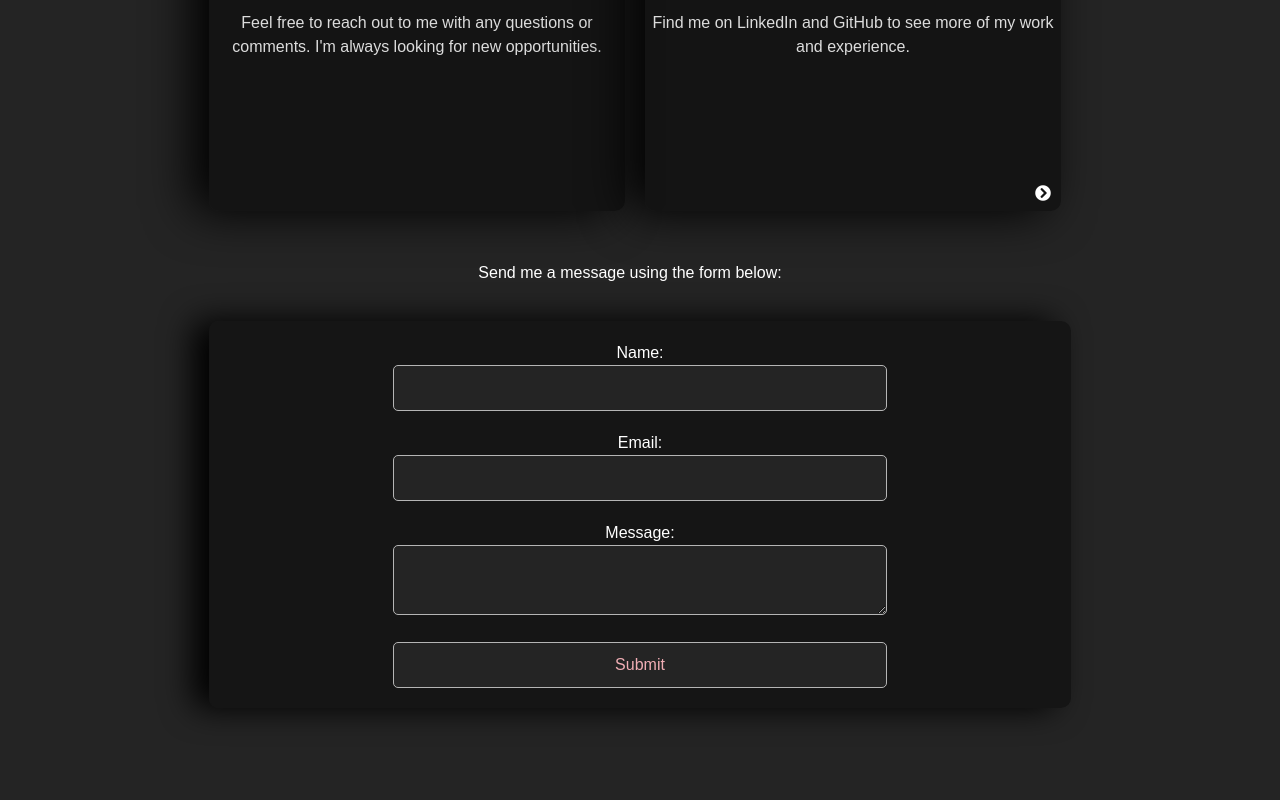
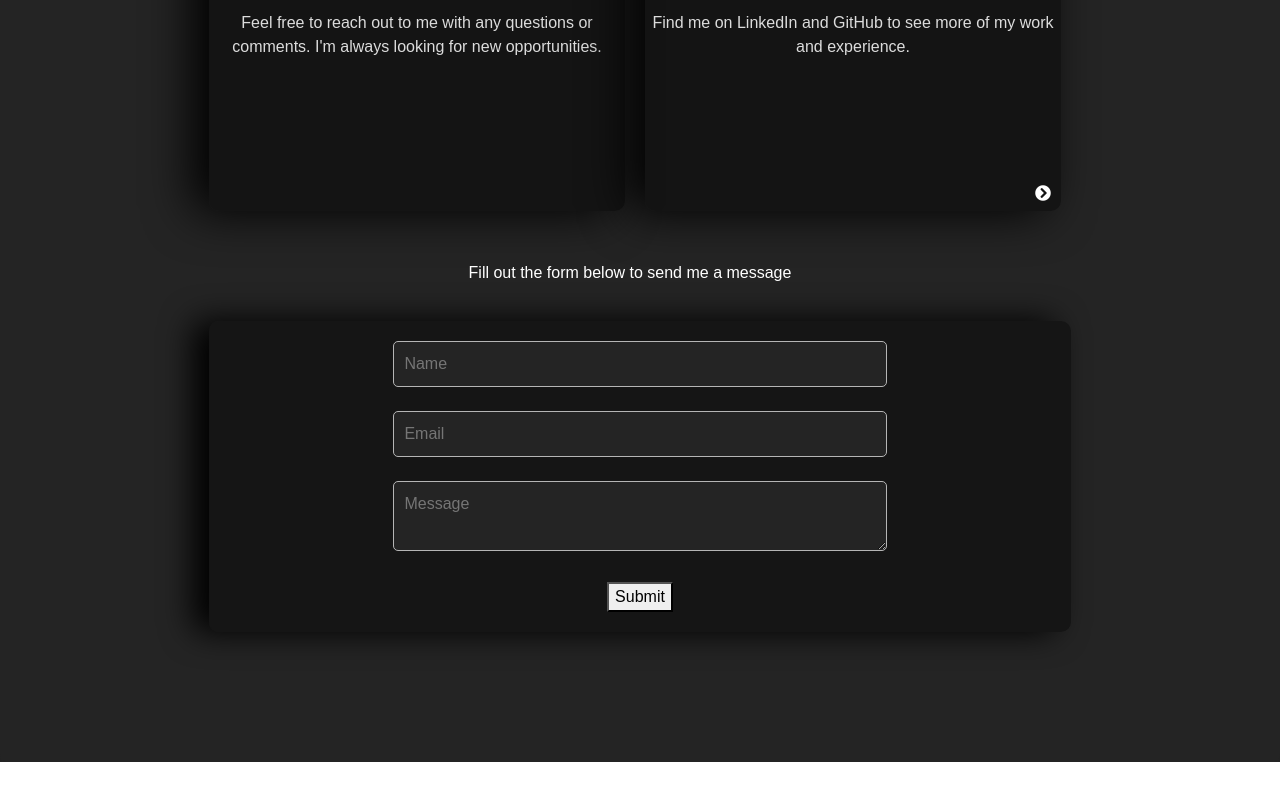
Before and after one commit to Quantumcode9/Portfolio, a React (Create React App) app in the folder portfolio/: page / in a window 1280 px wide. Shown: the part 4101-4901 px from the top of the page. After the commit the page ends 4863 px from the top, so only its background shows below. Built offline with nearby package versions, Linux system fonts and the light colour scheme.

Commit message:
Update Form

```diff
--- a/portfolio/src/App.css
+++ b/portfolio/src/App.css
@@ -983,7 +983,7 @@ and (max-width: 768px) {
 
 
 
-#contact-form {
+.contact-form {
   display: grid;
   grid-template-columns: 1fr;
   grid-column: span 2;
@@ -997,7 +997,7 @@ and (max-width: 768px) {
   margin-bottom: 90px;
 }
 
-#contact-form input, #contact-form textarea {
+.contact-form input, .contact-form textarea {
   padding: 10px;
   border-radius: 5px;
   border: 1px solid #b5b5b5;
@@ -1006,7 +1006,7 @@ and (max-width: 768px) {
   width: 60%;
 }
 
-#contact-form input:focus, #contact-form textarea:focus {
+.contact-form input:focus, .contact-form textarea:focus {
   border: 1px solid #242424;
 }
 
@@ -1035,7 +1035,7 @@ and (max-width: 768px) {
 
 
 @media screen and (max-width: 768px) {
-  #contact-form input, #contact-form textarea {
+  .contact-form input, .contact-form textarea {
     width: 80%;
     padding: 0;
 
--- a/portfolio/src/components/Form.jsx
+++ b/portfolio/src/components/Form.jsx
@@ -1,48 +1,46 @@
 import React from 'react';
+import { useState } from 'react';
 
 const Form = () => {
+    const [name, setName] = useState("");
+    const [email, setEmail] = useState("");
+    const [message, setMessage] = useState("");
+    const encode = (data) => {
+        return Object.keys(data)
+            .map(key => encodeURIComponent(key) + "=" + encodeURIComponent(data[key]))
+            .join("&");
+    }
 
-
-    const handleSubmit = (event) => {
-        event.preventDefault();
-        const form = event.target;
-        const data = new FormData(form);
-        data.append("form-name", "contact");
+    const handleSubmit = (e) => {
+        e.preventDefault();
+        console.log(name, email, message);
+        setName("");
+        setEmail("");
+        setMessage("");
 
         fetch("/", {
             method: "POST",
-            headers: { "Accept": "application/x-www-form-urlencoded" },
-            body: new URLSearchParams(data).toString(),
+            headers: { "Content-Type": "application/x-www-form-urlencoded" },
+            body: encode({ "form-name": "contact", name, email, message })
         })
-        .then(() => {
-            form.reset();
-            alert("Message sent!");
-        })
-        .catch((error) => {
-            alert("Message failed to send.");
-        });
+        .then(() => alert("Success!"))
+        .catch(error => alert(error));
     }
+
     return (
         <div className="contact-form-container">
-        <p>Send me a message using the form below:</p>
-        <form id="contact-form" data-netlify="true" onSubmit={handleSubmit}>
-            <input type="hidden" name="form-name" value="contact" />
-            <div className="form-group">
-                <label htmlFor="name">Name:</label><br />
-                <input type="text" id="name" name="name" required />
-            </div>
-            <div className="form-group">
-                <label htmlFor="email">Email:</label><br />
-                <input type="email" id="email" name="email" required />
-            </div>
-            <div className="form-group">
-                <label htmlFor="message">Message:</label><br />
-                <textarea id="message" name="message" required />
-            </div>
-            <button type="submit" className="submit-button">Submit</button>
-        </form>
+            <p>Fill out the form below to send me a message</p>
+            <div className="contact-form">
+            <form name="contact" method="POST" data-netlify="true" onSubmit={handleSubmit}>
+                <input type="hidden" name="form-name" value="contact" />
+                <input type="text" placeholder="Name" value={name} onChange={(e) => setName(e.target.value)} /><br /><br />
+                <input type="email" placeholder="Email" value={email} onChange={(e) => setEmail(e.target.value)} /><br /><br />
+                <textarea placeholder="Message" value={message} onChange={(e) => setMessage(e.target.value)}/><br /><br />
+                <button type="submit">Submit</button>
+            </form>
         </div>
-    );
-};
+        </div>
+    )
+}
 
 export default Form;
```
